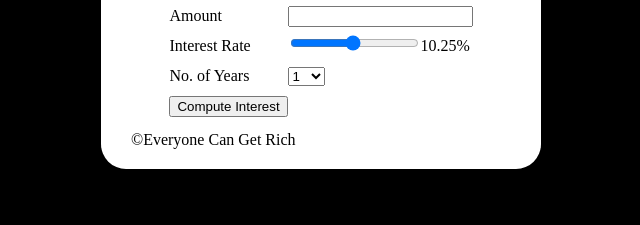
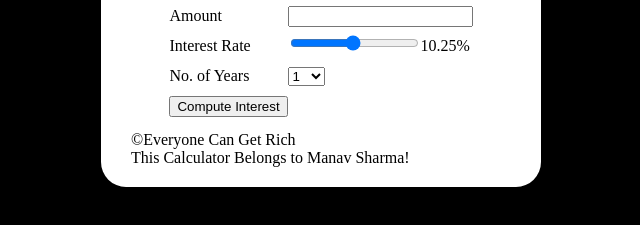
Before and after one commit to ManavSharma007/Simple-Interest-Calculator, a plain HTML site: page index.html in a window 1280 px wide. Shown: the part 107-332 px from the top of the page, without its empty margins (319-959 px from the left). Drawn offline with Linux system fonts and the light colour scheme.

Commit message:
Update index.html

```diff
--- a/index.html
+++ b/index.html
@@ -31,7 +31,7 @@
 				You will receive an amount of <mark><label id="amountmessage"></label></mark>,<br/>
 				in the year <mark><label id="yearmessage"></label></mark>
 			</span>
-			<footer>&#169;Everyone Can Get Rich</footer>
+			<footer>&#169;Everyone Can Get Rich<br> This Calculator Belongs to Manav Sharma! </footer>
 		</div>
 	</body>
 </html>
```
